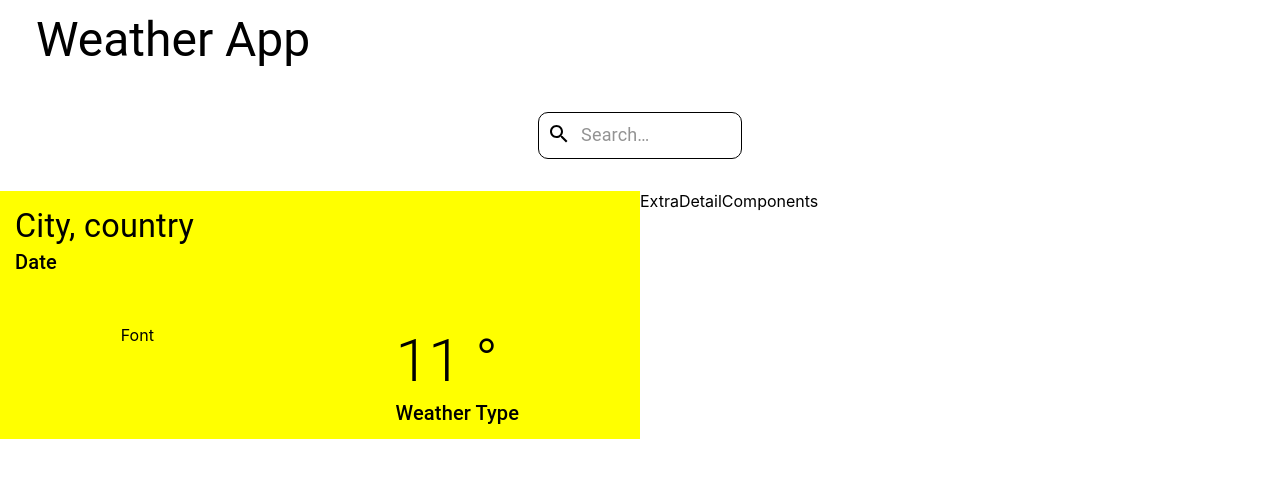
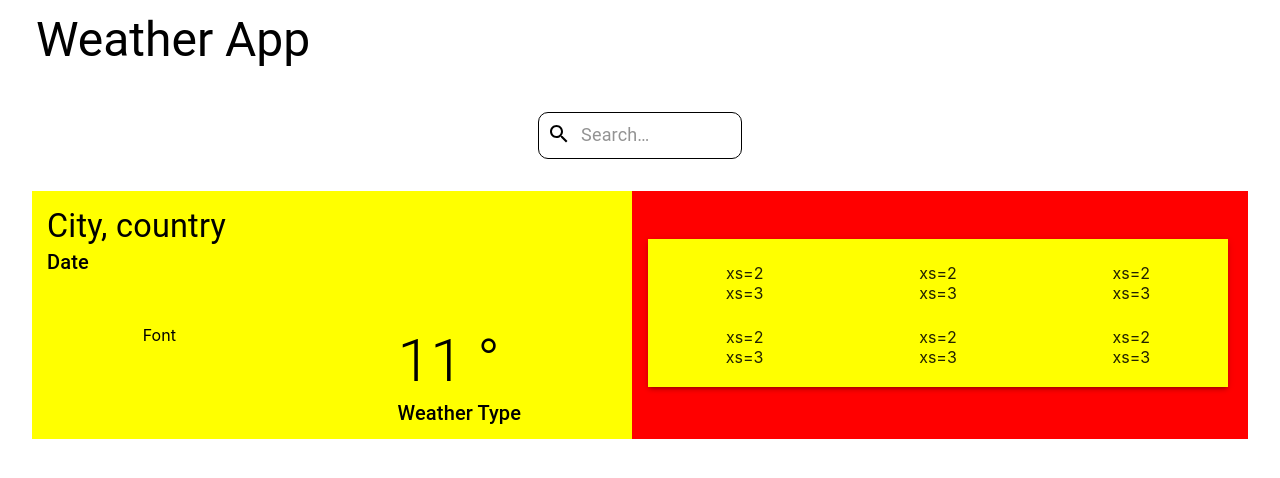
Before and after one commit to aadilsarfaraz30/weather, a React (Create React App) app: page / in a window 1280 px wide. Shown: the top 478 px of the page. Built offline with nearby package versions, Linux system fonts and the light colour scheme; no server answers.

Commit message:
completed current Forecast

```diff
--- a/package.json
+++ b/package.json
@@ -7,6 +7,7 @@
     "@emotion/styled": "^11.8.1",
     "@mui/icons-material": "^5.5.1",
     "@mui/material": "^5.5.3",
+    "@mui/styles": "^5.6.0",
     "@testing-library/jest-dom": "^5.16.3",
     "@testing-library/react": "^12.1.4",
     "@testing-library/user-event": "^13.5.0",
--- a/src/component/ExtraDetailComponents.js
+++ b/src/component/ExtraDetailComponents.js
@@ -1,9 +1,68 @@
-import React from 'react'
+import React from "react";
+import { Paper, Box, Grid, Stack } from "@mui/material";
+import { styled } from "@mui/system";
+import { useDispatch, useSelector } from "react-redux";
+
 
 const ExtraDetailComponents = () => {
+  const Container = styled(Paper)(({theme}) => ({
+    background: "green",
+    textAlign: "center",
+    marginRight: "20px",
+    [theme.breakpoints.down("md")]: {
+      margin: "0",
+    },
+  }));
   return (
-    <div>ExtraDetailComponents</div>
-  )
-}
+    <Container
+      sx={{
+        background: "green",
+        textAlign: "center",
+        marginRight: "20px",
+        marginTop: "20px",
+      }}
+      elevation={3}
+    >
+      <Grid
+        sx={{ background: "yellow", paddingBottom: "20px" }}
+        justifyContent="center"
+        container
+        rowSpacing={{ xs: 2, md: 3 }}
+        columns={{ xs: 4, sm: 12, md: 12 }}
+      >
+        {Array.from(Array(6)).map((_, index) => (
+          <Grid item xs={2} sm={4} md={4} key={index}>
+            <Box>xs=2</Box>
+            <Box>xs=3</Box>
+          </Grid>
+        ))}
+        {/* <Grid item xs={2} sm={4} md={4}>
+            <Box>xs=2</Box>
+            <Box>xs=3</Box>
+      </Grid>
+      <Grid item xs={2} sm={4} md={4}>
+            <Box>xs=2</Box>
+            <Box>xs=3</Box>
+      </Grid>
+      <Grid item xs={2} sm={4} md={4}>
+            <Box>xs=2</Box>
+            <Box>xs=3</Box>
+      </Grid>
+      <Grid item xs={2} sm={4} md={4}>
+            <Box>xs=2</Box>
+            <Box>xs=3</Box>
+      </Grid>
+      <Grid item xs={2} sm={4} md={4}>
+            <Box>xs=2</Box>
+            <Box>xs=3</Box>
+      </Grid>
+      <Grid item xs={2} sm={4} md={4}>
+            <Box>xs=2</Box>
+            <Box>xs=3</Box>
+      </Grid> */}
+      </Grid>
+    </Container>
+  );
+};
 
-export default ExtraDetailComponents
+export default ExtraDetailComponents;
--- a/src/component/SearchComponent.js
+++ b/src/component/SearchComponent.js
@@ -5,20 +5,18 @@ import SearchIcon from "@mui/icons-material/Search";
 import { alpha, InputBase, styled } from "@mui/material";
 
 const SearchComponent = ({ handleSubmit, search, handleOnChange }) => {
-
-
-
   return (
-    <Search type='submit'>
+    <Search type="submit">
       <SearchIconWrapper onClick={handleSubmit}>
         <SearchIcon />
       </SearchIconWrapper>
       <StyledInputBase
-        type='text'
+        type="text"
         value={search}
-        onChange={(e) =>{handleOnChange(e.target.value)}}
+        onChange={(e) => {
+          handleOnChange(e.target.value);
+        }}
         placeholder="Search…"
-
       />
     </Search>
   );
@@ -47,12 +45,12 @@ const Search = styled("form")(({ theme }) => ({
 
 const SearchIconWrapper = styled("button")(({ theme }) => ({
   padding: theme.spacing(0, 1),
-  cursor: 'pointer',
-  border: 'none',
-  background: 'none',
-  "&:focus":{
-    outline: 'none'
-  }
+  cursor: "pointer",
+  border: "none",
+  background: "none",
+  "&:focus": {
+    outline: "none",
+  },
 }));
 
 const StyledInputBase = styled(InputBase)(({ theme }) => ({
--- a/src/component/WeatherDetailComponent.js
+++ b/src/component/WeatherDetailComponent.js
@@ -6,7 +6,7 @@ import { theme } from '../styles/style'
 const WeatherDetailComponent = () => {
   return (
     // <ThemeProvider theme={theme}>
-    <Stack sx={{background: 'yellow'}} spacing={4}>
+    <Container spacing={4} >
       <Location alignItems={{xs: 'center', sm: 'flex-start'}}>
         <Typography variant='h4' component='h5'>
           City, country
@@ -28,12 +28,20 @@ const WeatherDetailComponent = () => {
           </Typography>
           </Box>
       </WeatherReport>
-    </Stack>
+    </Container>
     // </ThemeProvider>
   )
 }
 
 export default WeatherDetailComponent
+
+
+const Container = styled(Stack)(({theme}) => ({
+  [theme.breakpoints.down('sm')] : {
+    marginBottom: '30px'
+  }
+  ,background: 'yellow'
+}))
 
 const Location = styled(Stack)(()=>({
   padding: '15px'
--- a/src/container/DisplayContainer.js
+++ b/src/container/DisplayContainer.js
@@ -1,28 +1,26 @@
 import { Box, Grid, Stack } from "@mui/material";
 import React from "react";
+import { useSelector } from "react-redux";
 import ExtraDetailComponents from "../component/ExtraDetailComponents";
 import WeatherDetailComponent from "../component/WeatherDetailComponent";
 
 const DisplayContainer = () => {
+
+  const currentForecast = useSelector(state=> state.weatherData.weatherData)
+
   return (
-    // <Stack
-    //   direction={{ xs: "column", sm: "row" }}
-    //   spacing={{ xs: 3, sm: 2, md: 4 }}
-    //   justifyContent={{xs: 'center' , sm: 'space-around'}}
-    //   alignItems='center'
-    // height={200}
-    // sx={{background: 'red'}}
-    // >
-    // </Stack>
-    <Box sx={{flexGrow: 1}}>
-    <Grid container>
-      <Grid item xs={12} sm={6} md={6}>
+
+    <Box sx={{display: 'flex',justifyContent: 'center'}}>
+    <Box sx={{ background: 'red',width:'95%'}}>
+    <Grid  container columnSpacing={2} >
+      <Grid item xs={12} sm={6} md={6} alignSelf='center' justifySelf='self-start'>
         <WeatherDetailComponent />
       </Grid>
-      <Grid item xs={12} sm={6} md={6}>
+      <Grid item xs={12} sm={6} md={6} alignSelf='center' justifySelf='self-start' >
         <ExtraDetailComponents />
       </Grid>
     </Grid>
+    </Box>
     </Box>
   );
 };
```
Also changed, not shown: src/container/CurrentForecastContainer.js (added, +9 -0 lines), 1 other file (tests, documents, lock files or other folders).
